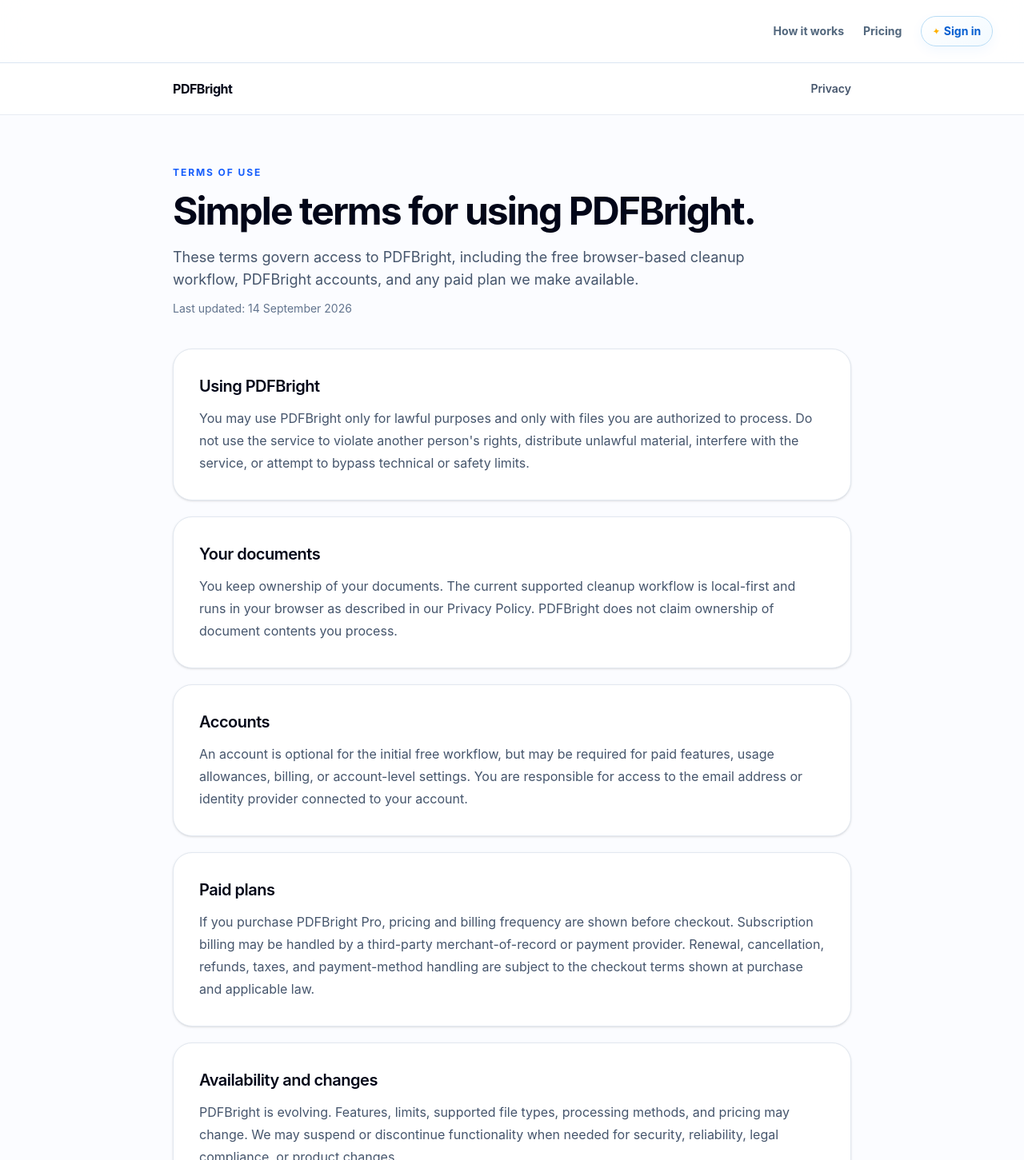
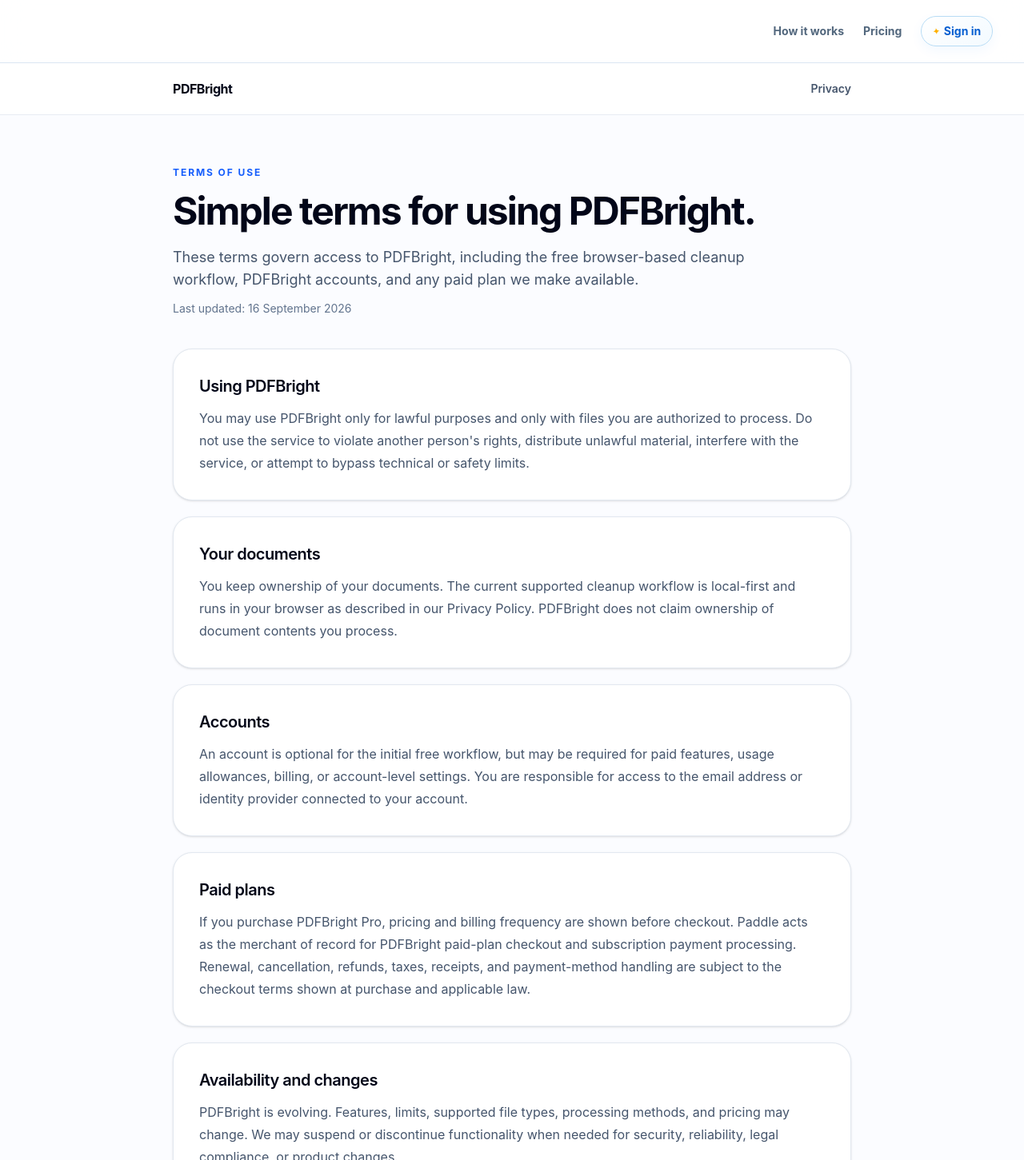
Before and after one commit to Rouane12/pdfbright, a Next.js app: page /terms in a window 1280 px wide. Shown: the top 1451 px of the page at 80% size. Built offline with nearby package versions, Linux system fonts and the light colour scheme; no server answers.

Commit message:
Legal: align paid-plan terms with Paddle

```diff
--- a/src/app/terms/page.tsx
+++ b/src/app/terms/page.tsx
@@ -24,7 +24,7 @@ export default function TermsPage() {
         <p className="mt-5 max-w-3xl text-base leading-7 text-slate-600 sm:text-lg">
           These terms govern access to PDFBright, including the free browser-based cleanup workflow, PDFBright accounts, and any paid plan we make available.
         </p>
-        <p className="mt-3 text-sm text-slate-500">Last updated: 14 September 2026</p>
+        <p className="mt-3 text-sm text-slate-500">Last updated: 16 September 2026</p>
 
         <div className="mt-10 space-y-5">
           <section className={sectionClass}>
@@ -44,7 +44,7 @@ export default function TermsPage() {
 
           <section className={sectionClass}>
             <h2 className="text-xl font-semibold tracking-tight">Paid plans</h2>
-            <p className="mt-3 leading-7 text-slate-600">If you purchase PDFBright Pro, pricing and billing frequency are shown before checkout. Subscription billing may be handled by a third-party merchant-of-record or payment provider. Renewal, cancellation, refunds, taxes, and payment-method handling are subject to the checkout terms shown at purchase and applicable law.</p>
+            <p className="mt-3 leading-7 text-slate-600">If you purchase PDFBright Pro, pricing and billing frequency are shown before checkout. Paddle acts as the merchant of record for PDFBright paid-plan checkout and subscription payment processing. Renewal, cancellation, refunds, taxes, receipts, and payment-method handling are subject to the checkout terms shown at purchase and applicable law.</p>
           </section>
 
           <section className={sectionClass}>
```
